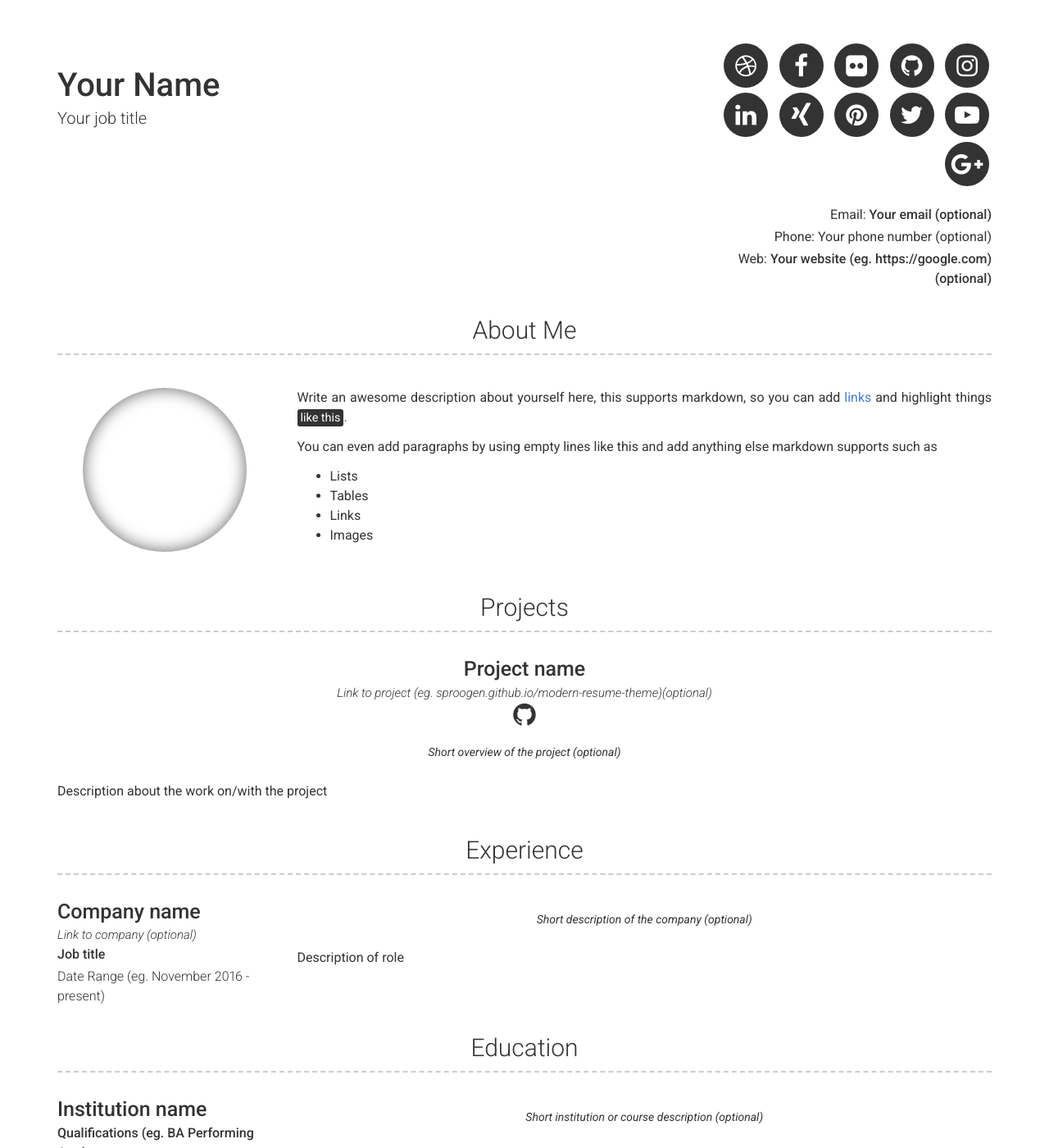
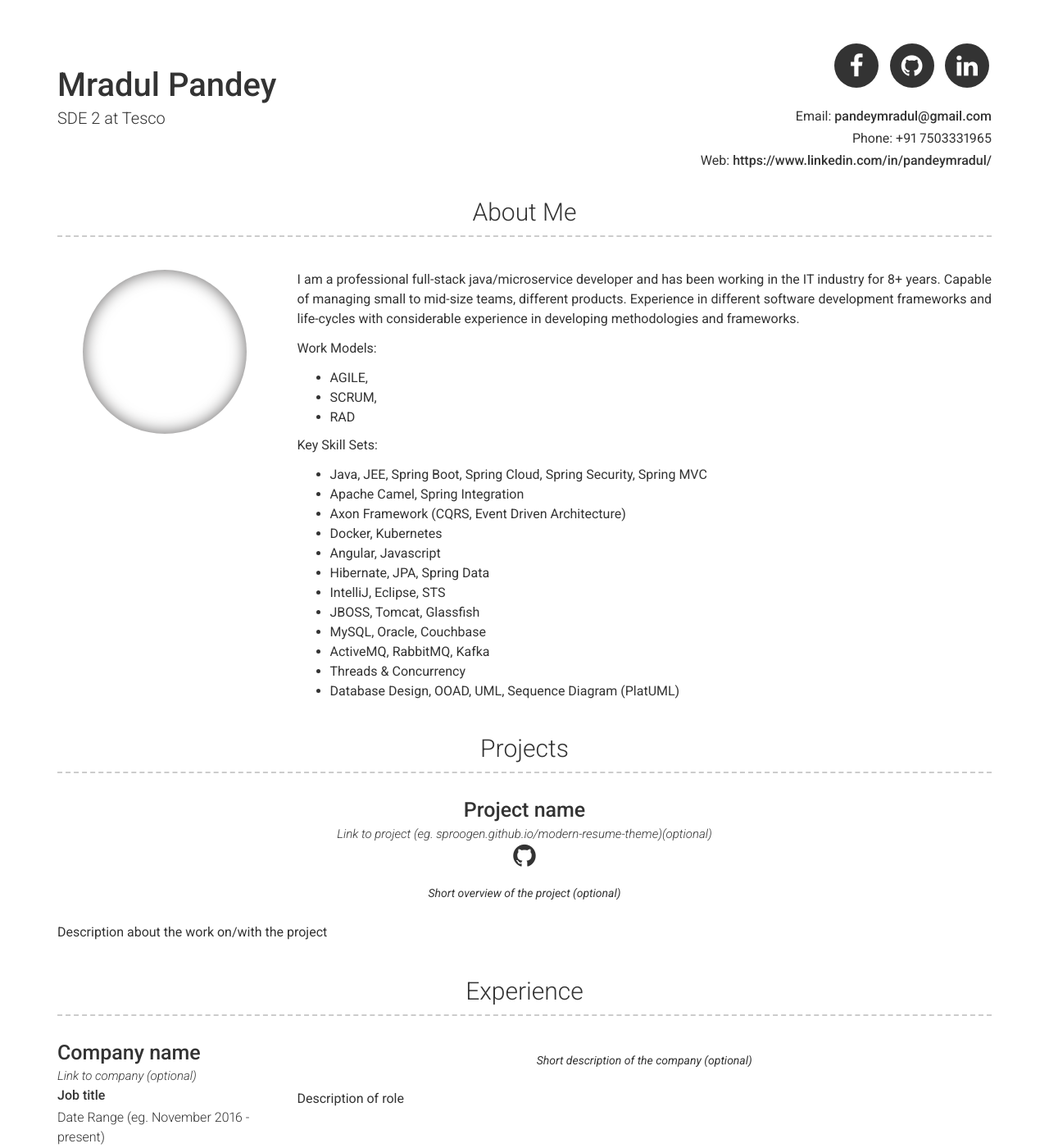
Before and after one commit to mradulpandey/mradulpandey.github.io, a Jekyll site: the page built from index.md, in a window 1280 px wide and 1400 px high. Shown: the whole window at 82% size. Built offline with Jekyll 4.4.1, drawn with Linux system fonts in a browser that asks for light colours; some of the changed text lies outside the part shown.

```diff
--- a/_config.yml
+++ b/_config.yml
@@ -3,36 +3,49 @@ repository: Git repository where your resume will be hosted, only required if yo
 # favicon: Directory of your favicon (eg. images/favicon.ico)(optional)
 
 # Personal info
-name: Your Name
-title: Your job title
-email: Your email (optional)
-phone: Your phone number (optional)
-website: Your website (eg. https://google.com)(optional)
+name: Mradul Pandey
+title: SDE 2 at Tesco
+email: pandeymradul@gmail.com
+phone: +91 7503331965
+website: https://www.linkedin.com/in/pandeymradul/
 
 # Social links
-twitter_username: jekyllrb
-github_username:  jekyll
-dribbble_username: jekyll
-facebook_username: jekyll
-flickr_username: jekyll
-instagram_username: jekyll
-linkedin_username: jekyll
-xing_username: jekyll
-pinterest_username: jekyll
-youtube_username: jekyll
-googleplus_username: +jekyll
+#twitter_username: jekyllrb
+github_username: jinternals
+#dribbble_username: jekyll
+facebook_username: pandeymradul
+#flickr_username: jekyll
+#instagram_username: jekyll
+linkedin_username: pandeymradul
+#xing_username: jekyll
+#pinterest_username: jekyll
+#youtube_username: jekyll
+#googleplus_username: +jekyll
 
 # About Section
 # about_title: About Me (Use this to override about section title)
 about_profile_image: Directory of profile image (eg. images/profile.jpg)
 about_content: | # this will include new lines to allow paragraphs
-  Write an awesome description about yourself here, this supports markdown, so you can add [links](http://foobar.com) and highlight things <mark>like this</mark>.
+  I am a professional full-stack java/microservice developer and has been working in the IT industry for 8+ years. Capable of managing small to mid-size teams, different products. Experience in different software development frameworks and life-cycles with considerable experience in developing methodologies and frameworks.
 
-  You can even add paragraphs by using empty lines like this and add anything else markdown supports such as
-    - Lists
-    - Tables
-    - Links
-    - Images
+  Work Models:
+    - AGILE,
+    - SCRUM,
+    - RAD
+
+  Key Skill Sets:
+    - Java, JEE, Spring Boot, Spring Cloud, Spring Security, Spring MVC
+    - Apache Camel, Spring Integration
+    - Axon Framework (CQRS, Event Driven Architecture)
+    - Docker, Kubernetes
+    - Angular, Javascript
+    - Hibernate, JPA, Spring Data
+    - IntelliJ, Eclipse, STS
+    - JBOSS, Tomcat, Glassfish
+    - MySQL, Oracle, Couchbase
+    - ActiveMQ, RabbitMQ, Kafka
+    - Threads & Concurrency
+    - Database Design, OOAD, UML, Sequence Diagram (PlatUML)
 
 # Projects Section
 # projects_title: Projects #(Use this to override about projects section title)
```
Also changed, not shown: _data/education.yml (+18 -7 lines), 10 other files.
